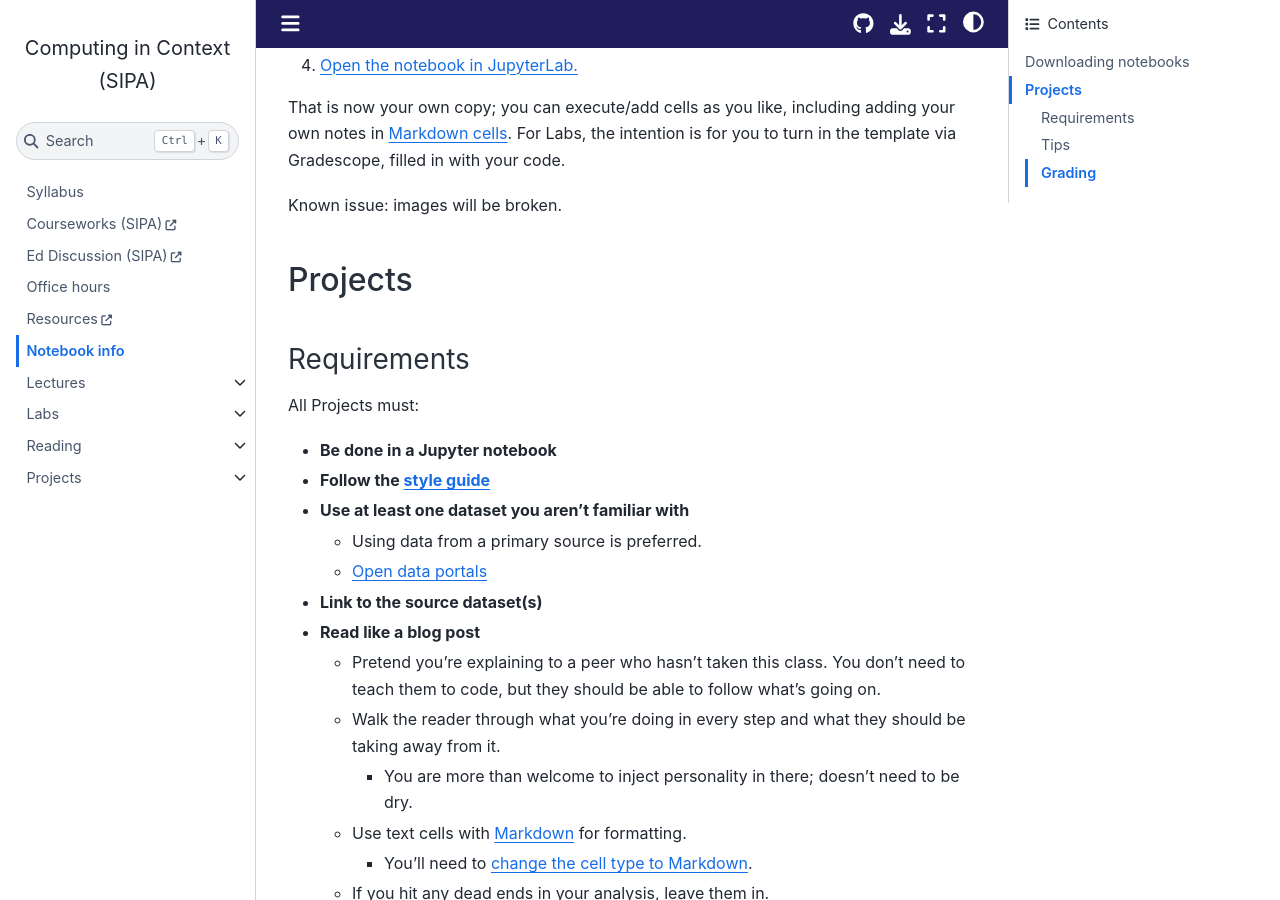
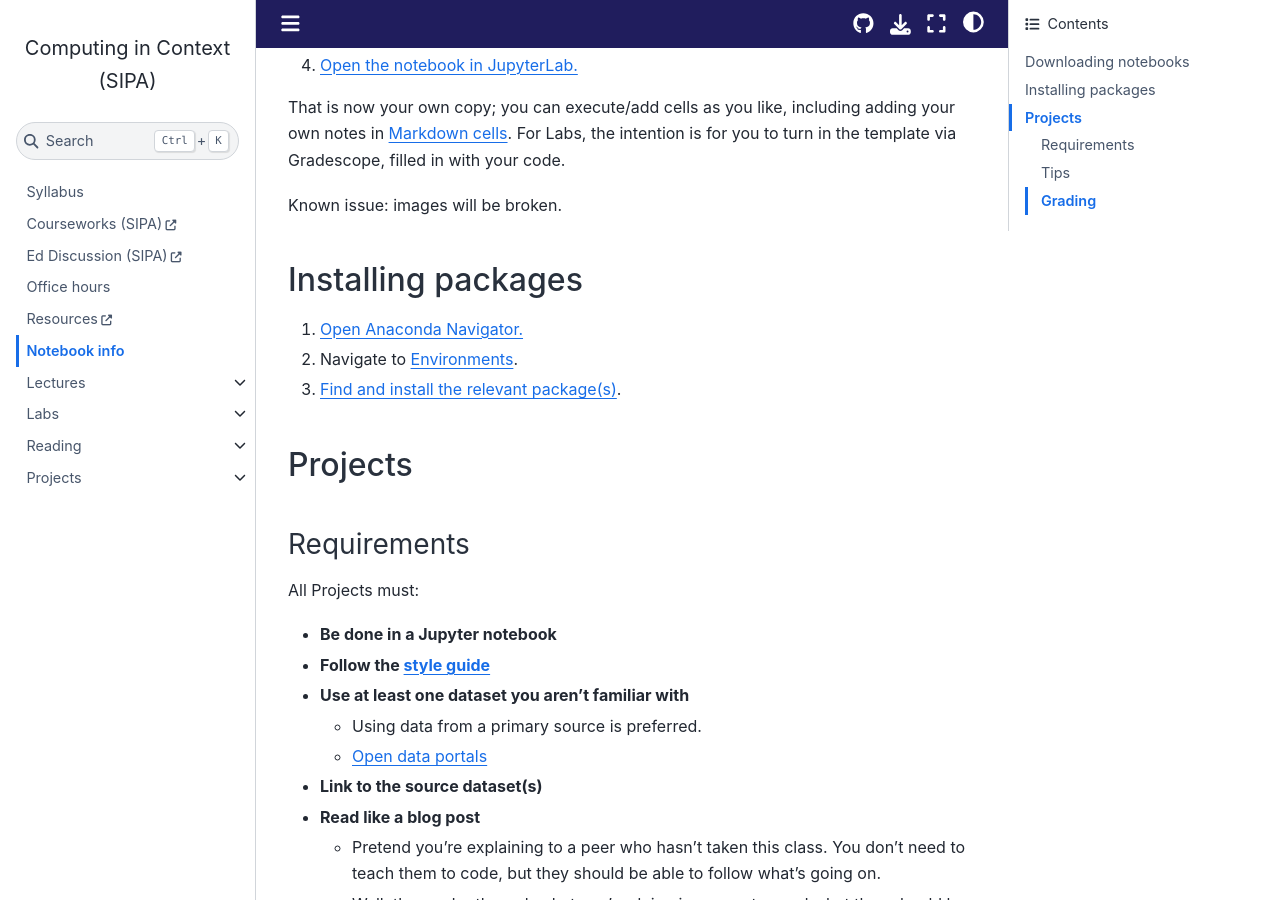
Before and after one commit to afeld/computing-in-context, a Jupyter Book: the page built from notebooks.md, in a window 1280 px wide and 900 px high, scrolled down 491 px. Built offline with Jupyter Book 1.0.4 settings and Sphinx 7.4.7 and the Sphinx Book theme 1.1.4, drawn with Linux system fonts in a browser that asks for light colours; pages that are not in the unit, such as notebooks, are missing from menus; comment, search, counter and statistics services are not loaded.

Commit message:
centralize info around installing packages

```diff
--- a/notebooks.md
+++ b/notebooks.md
@@ -18,6 +18,12 @@ For lecture slides / labs, download the page as a notebook to work with it local
 That is now your own copy; you can execute/add cells as you like, including adding your own notes in [Markdown cells](https://jupyter-notebook.readthedocs.io/en/stable/examples/Notebook/Working%20With%20Markdown%20Cells.html). For Labs, the intention is for you to turn in the template via Gradescope, filled in with your code.
 
 Known issue: images will be broken.
+
+## Installing packages
+
+1. [Open Anaconda Navigator.](https://docs.anaconda.com/navigator/getting-started/#starting-navigator)
+1. Navigate to [Environments](https://docs.anaconda.com/navigator/tutorials/manage-environments/).
+1. [Find and install the relevant package(s)](https://docs.anaconda.com/navigator/tutorials/manage-packages/#installing-a-package).
 
 ## Projects
 
```
Also changed, not shown: lab_8_guide.md (+1 -3 lines).
